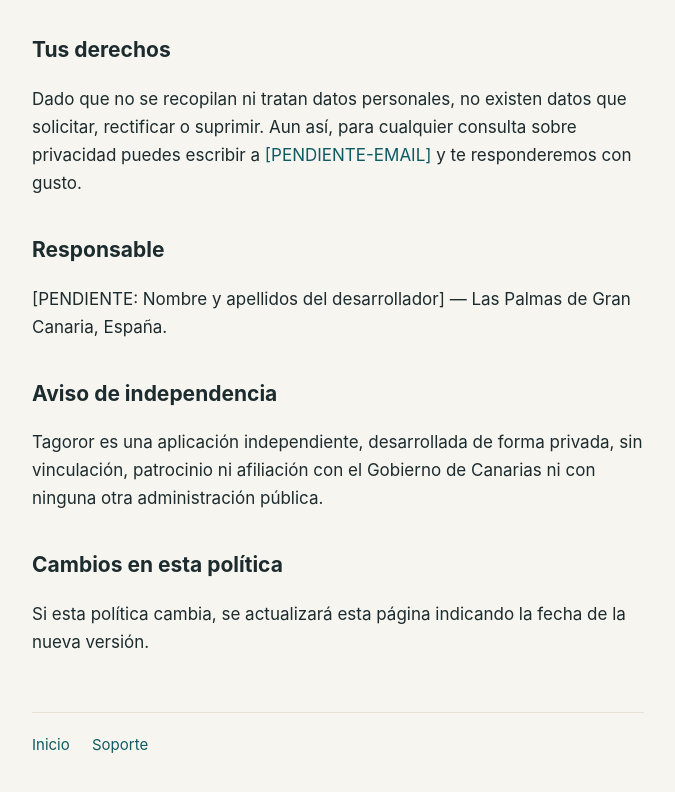
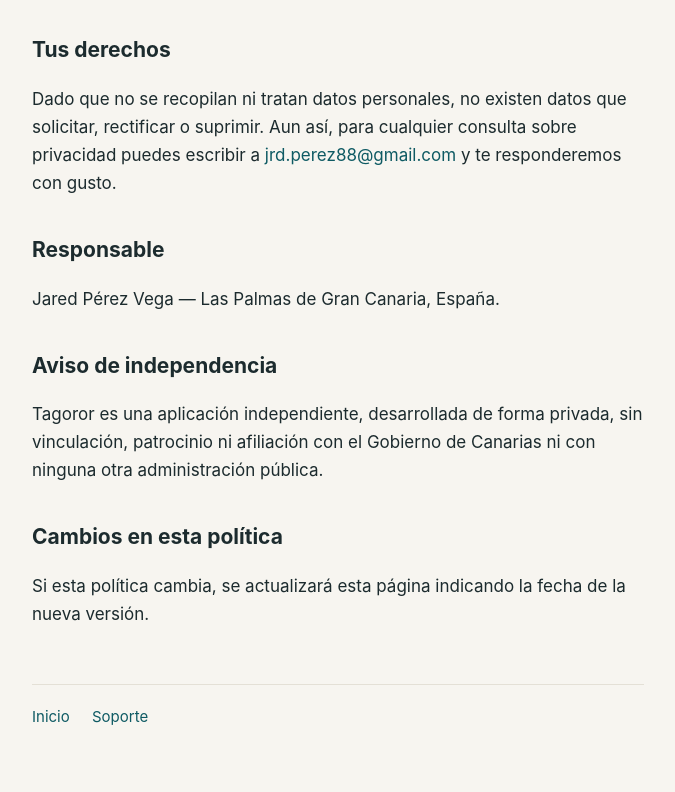
Before and after one commit to jpv88/tagoror-web, a plain HTML site: page privacidad.html in a window 1280 px wide. Shown: the part 828-1620 px from the top of the page, without its empty margins (302-977 px from the left). Drawn offline with Linux system fonts and the light colour scheme.

Commit message:
fixed web

```diff
--- a/privacidad.html
+++ b/privacidad.html
@@ -25,10 +25,10 @@
   <p>Las suscripciones y compras (Tagoror Pro) las procesa <strong>Apple</strong> a través del App Store. El desarrollador no recibe ni almacena datos de pago ni datos personales asociados a la compra; únicamente la confirmación anónima de la transacción necesaria para desbloquear las funciones. El tratamiento de esos datos se rige por la <a href="https://www.apple.com/legal/privacy/es/">política de privacidad de Apple</a>. Los términos de uso de la app son la <a href="https://www.apple.com/legal/internet-services/itunes/dev/stdeula/">licencia estándar de Apple (EULA)</a>.</p>
 
   <h2>Tus derechos</h2>
-  <p>Dado que no se recopilan ni tratan datos personales, no existen datos que solicitar, rectificar o suprimir. Aun así, para cualquier consulta sobre privacidad puedes escribir a <a href="mailto:[PENDIENTE-EMAIL]">[PENDIENTE-EMAIL]</a> y te responderemos con gusto.</p>
+  <p>Dado que no se recopilan ni tratan datos personales, no existen datos que solicitar, rectificar o suprimir. Aun así, para cualquier consulta sobre privacidad puedes escribir a <a href="mailto:jrd.perez88@gmail.com">jrd.perez88@gmail.com</a> y te responderemos con gusto.</p>
 
   <h2>Responsable</h2>
-  <p>[PENDIENTE: Nombre y apellidos del desarrollador] — Las Palmas de Gran Canaria, España.</p>
+  <p>Jared Pérez Vega — Las Palmas de Gran Canaria, España.</p>
 
   <h2>Aviso de independencia</h2>
   <p>Tagoror es una aplicación independiente, desarrollada de forma privada, sin vinculación, patrocinio ni afiliación con el Gobierno de Canarias ni con ninguna otra administración pública.</p>
```
Also changed, not shown: soporte.html (+1 -1 lines), 1 other file.
